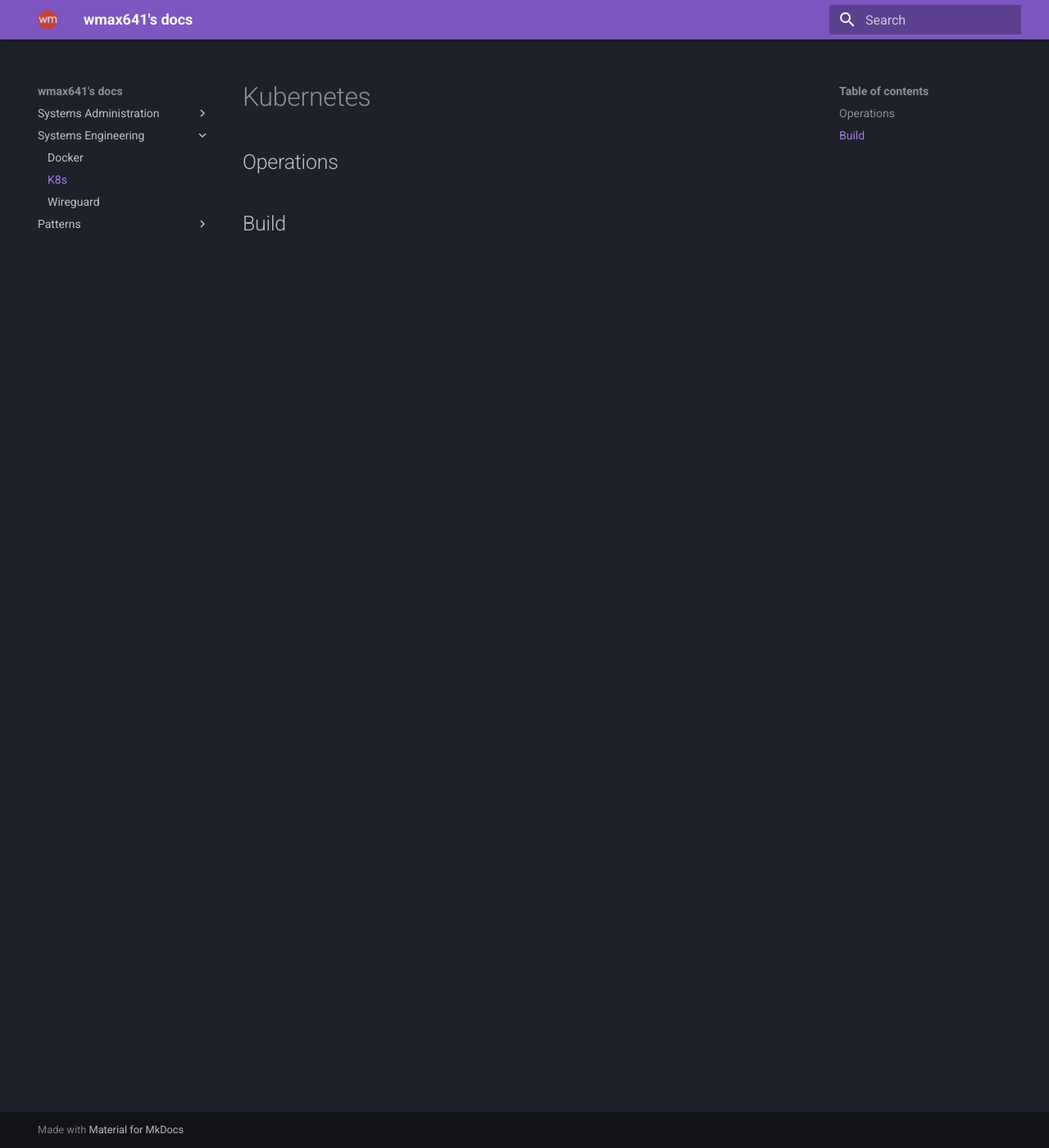
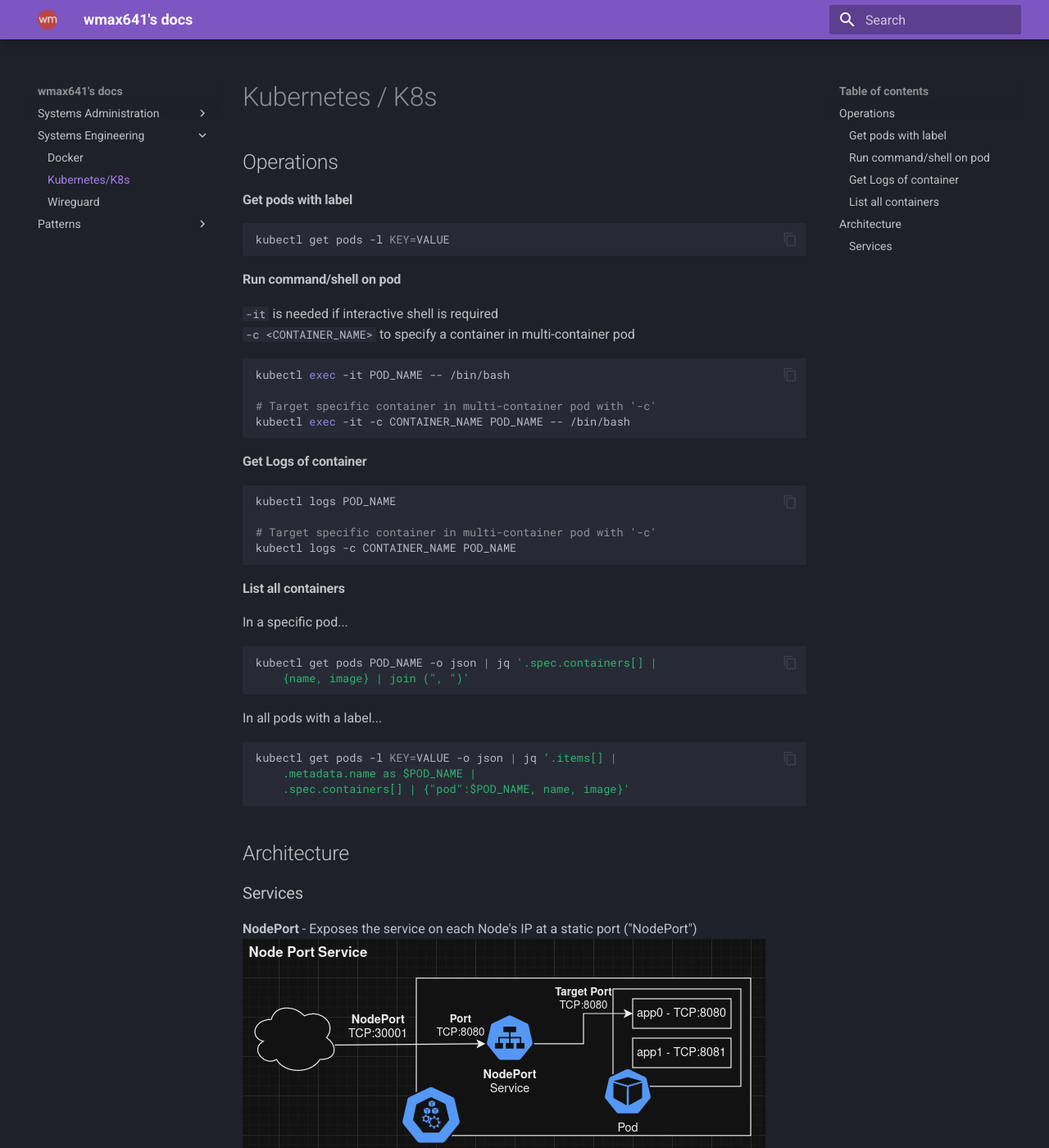
Before and after one commit to wmax641/personal-docs, an MkDocs documentation site: the page built from docs/syseng/k8s.md, in a window 1280 px wide and 1400 px high. Shown: the whole window at 82% size. Built offline with MkDocs 1.6.1 and Material for MkDocs 9.7.7, drawn with Linux system fonts in a browser that asks for light colours.

Commit message:
added stuff

````diff
--- a/docs/syseng/k8s.md
+++ b/docs/syseng/k8s.md
@@ -1,6 +1,43 @@
-# Kubernetes
+# Kubernetes / K8s
 
 ## Operations
+#### Get pods with label
+```bash
+kubectl get pods -l KEY=VALUE
+```
 
+#### Run command/shell on pod
+`-it` is needed if interactive shell is required<br>
+`-c <CONTAINER_NAME>` to specify a container in multi-container pod
+```bash
+kubectl exec -it POD_NAME -- /bin/bash
 
-## Build
+# Target specific container in multi-container pod with '-c'
+kubectl exec -it -c CONTAINER_NAME POD_NAME -- /bin/bash
+```
+
+#### Get Logs of container
+```bash
+kubectl logs POD_NAME
+
+# Target specific container in multi-container pod with '-c'
+kubectl logs -c CONTAINER_NAME POD_NAME
+```
+
+#### List all containers
+In a specific pod...
+```bash
+kubectl get pods POD_NAME -o json | jq '.spec.containers[] |
+    {name, image} | join (", ")'
+```
+In all pods with a label...
+```bash
+kubectl get pods -l KEY=VALUE -o json | jq '.items[] |
+    .metadata.name as $POD_NAME |
+    .spec.containers[] | {"pod":$POD_NAME, name, image}'
+```
+
+## Architecture
+### Services
+**NodePort** - Exposes the service on each Node's IP at a static port ("NodePort")
+![NodePort](../img/k8s-nodeport.jpg)
--- a/mkdocs.yml
+++ b/mkdocs.yml
@@ -9,7 +9,7 @@ nav:
     - "Certificates and OpenSSL" : "sysadmin/certs.md"
   - Systems Engineering:
     - "Docker" : "syseng/docker.md"
-    - "K8s" : "syseng/k8s.md"
+    - "Kubernetes/K8s" : "syseng/k8s.md"
     - "Wireguard" : "syseng/wireguard.md"
   - Patterns:
     - "Dockerfile" : "patterns/docker.md"
````
Also changed, not shown: docs/patterns/docker.md (+2 -2 lines), docs/sysadmin/jq_cheatsheet.md (+38 -5 lines), docs/sysadmin/shell_cheatsheet.md (+1 -1 lines), docs/img/k8s-nodeport.jpg (added).
